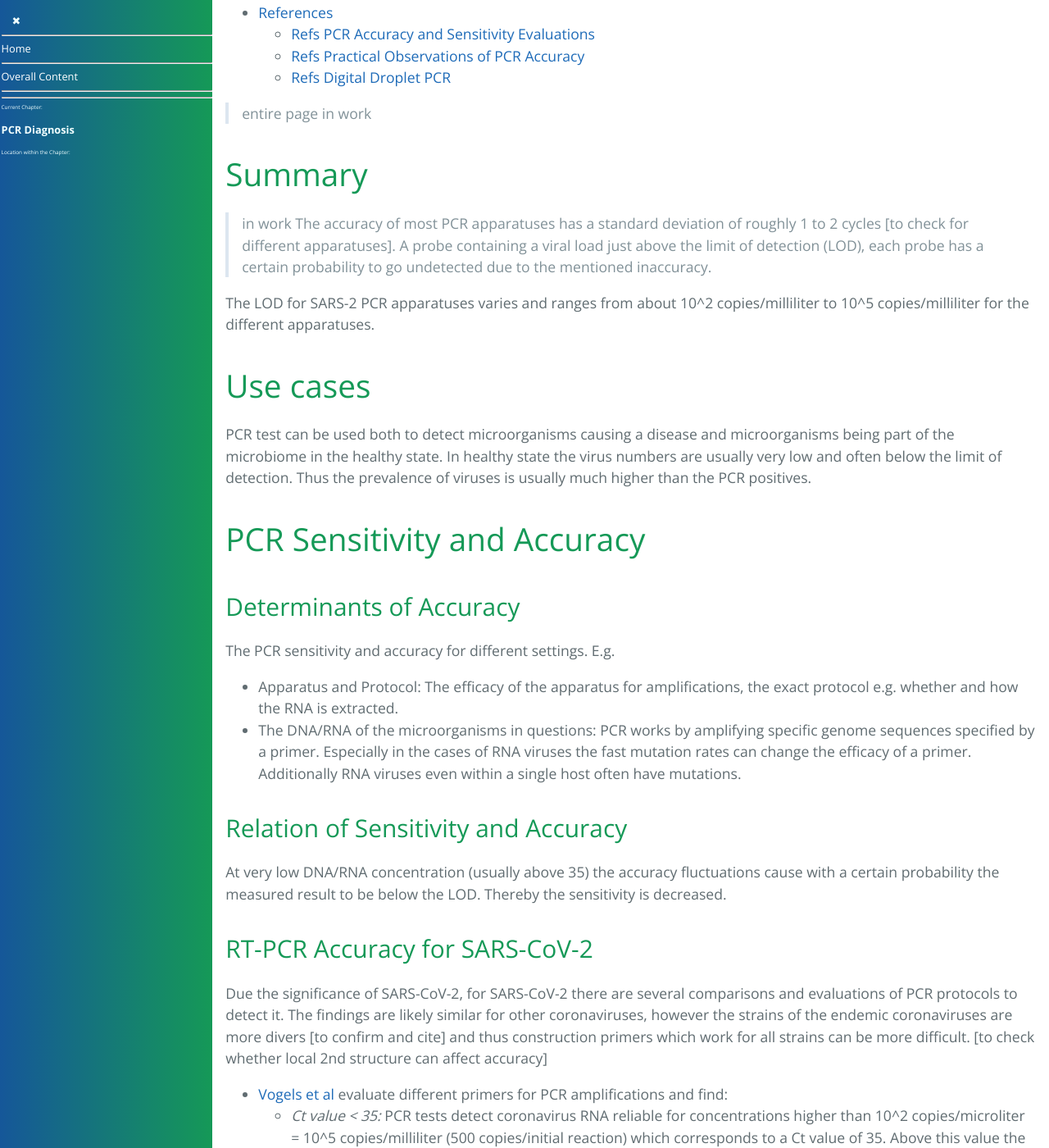
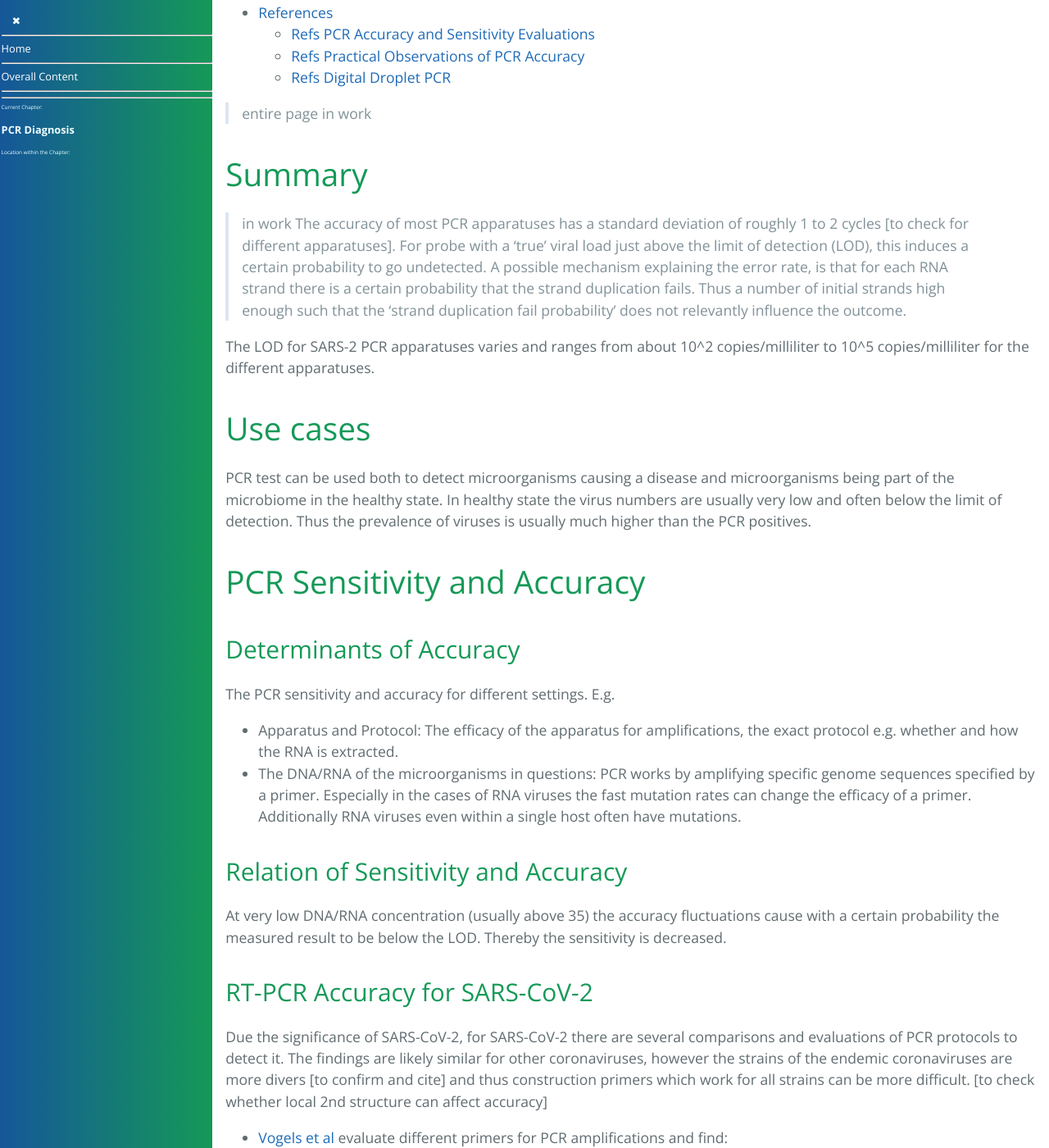
Before and after one commit to forestgrape/coronavirus, a Jekyll site: the page built from 3_medical/pcr_diagnosis.md, in a window 1280 px wide and 1400 px high, scrolled down 280 px. Shown: the whole window at 82% size. Built offline with Jekyll 4.4.1, drawn with Linux system fonts in a browser that asks for light colours; our own code applies the rules of GitHub Pages for plain Markdown files; some of the changed text lies outside the part shown.

Commit message:
clarifications

```diff
--- a/3_medical/pcr_diagnosis.md
+++ b/3_medical/pcr_diagnosis.md
@@ -16,7 +16,7 @@
 
 ## Summary
 > in work
-The accuracy of most PCR apparatuses has a standard deviation of roughly 1 to 2 cycles [to check for different apparatuses]. A probe containing a viral load just above the limit of detection (LOD), each probe has a certain probability to go undetected due to the mentioned inaccuracy.
+The accuracy of most PCR apparatuses has a standard deviation of roughly 1 to 2 cycles [to check for different apparatuses]. For probe with a 'true' viral load just above the limit of detection (LOD), this induces a certain probability to go undetected. A possible mechanism explaining the error rate, is that for each RNA strand there is a certain probability that the strand duplication fails. Thus a number of initial strands high enough such that the 'strand duplication fail probability' does not relevantly influence the outcome.
 
 The LOD for SARS-2 PCR apparatuses varies and ranges from about 10^2 copies/milliliter to 10^5 copies/milliliter for the different apparatuses.
 
@@ -42,7 +42,7 @@ At very low DNA/RNA concentration (usually above 35) the accuracy fluctuations c
 Due the significance of SARS-CoV-2, for SARS-CoV-2 there are several comparisons and evaluations of PCR protocols to detect it. The findings are likely similar for other coronaviruses, however the strains of the endemic coronaviruses are more divers [to confirm and cite] and thus construction primers which work for all strains can be more difficult. [to check whether local 2nd structure can affect accuracy]
 
 * [Vogels et al](#vogels) evaluate different primers for PCR amplifications and find:
-  * *Ct value < 35:* PCR tests detect coronavirus RNA reliable for concentrations higher than 10^2 copies/microliter = 10^5 copies/milliliter (500 copies/initial reaction) which corresponds to a Ct value of 35. Above this value the standard deviation is about 2 cycles.
+  * *Ct value < 35:* PCR tests reliable detect coronavirus RNA for concentrations higher than 10^2 copies/microliter = 10^5 copies/milliliter (500 copies/initial reaction) which results approximately in a Ct value of 35. Below 35 cycles the standard deviation is about 2 cycles.
   * *Ct value > 35:* Below 10^2 copies/microliter = 10^5 copies/milliliter (500 copies/initial reaction) the sensitivity decreases and is about 25% to 50% for 10^1 copies/microliter (50 copies/initial reaction). For lower concentrations such as 1 copies/microliter the sensitivity is further reduced. Regarding accuracy, all that can be said it's a value below 10^5 copies/mL.
 
 * [Visseaux et al](#visseaux) evaluate the the RealStar SARS-CoV-2 RT- PCR Kit Research Use Only (Altona) and compare is to the WHO references. For the RealStar they observe a reliable detection up to 600 copies/mL (Table 1 in the paper) which corresponds to 13 copies per PCR sample. For the WHO reference assays the detection limits are roughly 10^5 for RdRp gene (Table 2 in the paper) and 10^3 for the E gene which corresponds to 25 copies per PCR sample (Table 1 and 2).
```
